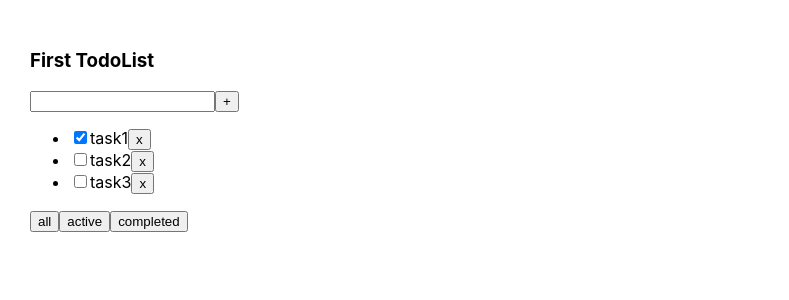
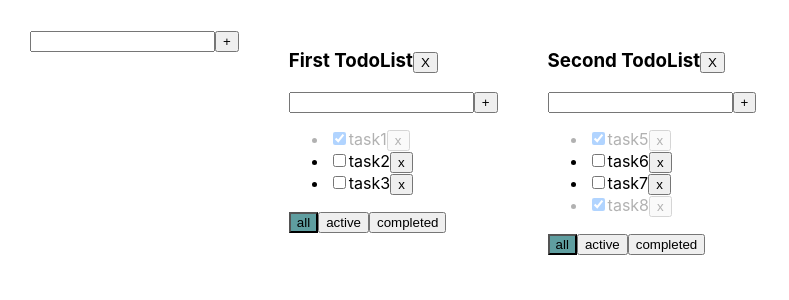
Before and after one commit to AntonKasheuski/My_TodoList, a React (Create React App) app: page / in a window 1280 px wide. Shown: the top 300 px of the page, without its empty margins (0-789 px from the left). Built offline with nearby package versions, Linux system fonts and the light colour scheme.

Commit message:
commit 2

```diff
--- /dev/null
+++ b/src/AddItem.tsx
@@ -0,0 +1,47 @@
+import React, {ChangeEvent, KeyboardEvent, useState} from 'react';
+import './App.css'
+
+type PropsType = {
+    addItem: (title: string) => void
+}
+
+export const AddItem = (props: PropsType) => {
+
+    const [taskTextInsert, setTaskTextInsert] = useState<string>('')
+    const [error, setError] = useState<boolean>(false)
+
+    const taskTextInsertHandler = (e: ChangeEvent<HTMLInputElement>) => {
+        if (error) {
+            setError(false)
+            setTaskTextInsert('')
+        } else {
+            setTaskTextInsert(e.currentTarget.value)
+        }
+    }
+    const addTask = () => {
+        const trimmedTask = taskTextInsert.trim()
+        if (trimmedTask) {
+            props.addItem(taskTextInsert)
+            setTaskTextInsert('')
+        } else {
+            setError(true)
+            setTaskTextInsert('Add text!')
+        }
+    }
+    const addTaskOnEnter = (e: KeyboardEvent<HTMLInputElement>) => {
+        if (e.key === "Enter") {
+            addTask()
+        }
+    }
+
+    return (
+        <div>
+            <input className={error ? "error" : ""}
+                   value={taskTextInsert}
+                   onChange={taskTextInsertHandler}
+                   onKeyPress={addTaskOnEnter}
+            />
+            <button onClick={addTask}>+</button>
+        </div>
+    );
+};
--- a/src/App.tsx
+++ b/src/App.tsx
@@ -2,58 +2,103 @@ import React, {useState} from 'react';
 import './App.css'
 import TodoList from "./TodoList";
 import {v1} from "uuid";
+import {AddItem} from "./AddItem";
 
-type TaskType = {
+export type TaskType = {
     id: string,
     title: string,
     isDone: boolean
 }
-
-export type TodoListType = Array<TaskType>
-
 export type FilterType = 'all' | 'active' | 'completed'
+export type TodoListType = {
+    id: string,
+    titleTD: string,
+    filter: FilterType
+}
+export type TasksListType = {
+    [key: string]: Array<TaskType>
+}
 
 function App() {
-    const [tasks, setTasks] = useState<TodoListType>([
-        {id: v1(), title: "task1", isDone: true},
-        {id: v1(), title: "task2", isDone: false},
-        {id: v1(), title: "task3", isDone: false},
+    const todoListsID1 = v1();
+    const todoListsID2 = v1();
+    const [todoLists, setTodoLists] = useState<Array<TodoListType>>([
+        {id: todoListsID1, titleTD: "First TodoList", filter: 'all'},
+        {id: todoListsID2, titleTD: "Second TodoList", filter: 'all'},
     ])
-    const [filter, setFilter] = useState<FilterType>('all')
+    const [tasks, setTasks] = useState<TasksListType>({
+        [todoListsID1]: [{id: v1(), title: "task1", isDone: true},
+            {id: v1(), title: "task2", isDone: false},
+            {id: v1(), title: "task3", isDone: false}],
+        [todoListsID2]: [{id: v1(), title: "task5", isDone: true},
+            {id: v1(), title: "task6", isDone: false},
+            {id: v1(), title: "task7", isDone: false},
+            {id: v1(), title: "task8", isDone: true}],
+    })
 
-    const removeTask = (taskID: string) => {
-        setTasks(tasks.filter(t => t.id !== taskID))
+    const removeTask = (taskID: string, todoListID: string) => {
+        const tasksCopy = {...tasks}
+        tasksCopy[todoListID] = tasks[todoListID].filter(t => t.id !== taskID)
+        setTasks(tasksCopy)
     }
-    const addTask = (title: string) => {
-        const newTask = {id: v1(), title, isDone: false}
-        setTasks([...tasks, newTask])
+    const addTask = (title: string, todoListID: string) => {
+        const tasksCopy = {...tasks}
+        tasksCopy[todoListID] = [...tasks[todoListID], {id: v1(), title, isDone: false}]
+        setTasks(tasksCopy)
     }
-    const changeTaskStatus = (taskID: string, isDone: boolean) => {
-        setTasks(tasks.map(t => t.id === taskID ? {...t, isDone} : t))
+    const changeTaskStatus = (taskID: string, isDone: boolean, todoListID: string) => {
+        const tasksCopy = {...tasks}
+        tasksCopy[todoListID] = tasks[todoListID].map(t => t.id === taskID ? {...t, isDone} : t)
+        setTasks(tasksCopy)
     }
-    const changeFilter = (filter: FilterType) => {
-        setFilter(filter)
+    const changeFilter = (filter: FilterType, todoListID: string) => {
+        const filteredTodoLists = todoLists.map(tl =>
+            tl.id === todoListID ? {...tl, filter} : tl)
+        setTodoLists(filteredTodoLists)
+    }
+    const removeTodoList = (todoListID: string) => {
+        const newTodoLists = todoLists.filter(tl => tl.id !== todoListID)
+        setTodoLists(newTodoLists)
+        const tasksCopy = {...tasks}
+        delete tasksCopy[todoListID]
+        setTasks(tasksCopy)
+    }
+    const addTodoList = (title: string) => {
+        const newTodoListID = v1();
+        setTodoLists([...todoLists, {id: newTodoListID, titleTD: title, filter: 'all'}])
+        setTasks({...tasks, [newTodoListID]: []})
     }
 
-    let filteredTasks = [...tasks]
-    if (filter === "active") {
-        filteredTasks = filteredTasks.filter(t => !t.isDone)
-    }
-    if (filter === "completed") {
-        filteredTasks = filteredTasks.filter(t => t.isDone)
-    }
-
+    const todoListsRender = todoLists.map(tl => {
+        let filteredTasks = [...tasks[tl.id]]
+        if (tl.filter === "active") {
+            filteredTasks = filteredTasks.filter(t => !t.isDone)
+        }
+        if (tl.filter === "completed") {
+            filteredTasks = filteredTasks.filter(t => t.isDone)
+        }
+        return (
+            <TodoList
+                key={tl.id}
+                todoListTitle={tl.titleTD}
+                todoListID={tl.id}
+                todoListTasks={filteredTasks}
+                filter={tl.filter}
+                removeTask={removeTask}
+                addTask={addTask}
+                changeTaskStatus={changeTaskStatus}
+                changeFilter={changeFilter}
+                removeTodoList={removeTodoList}
+            />
+        )
+    })
 
     return (
         <div className="App">
-            <TodoList
-                todoListTitle={"First TodoList"}
-                todoList={filteredTasks}
-                removeTask={removeTask}
-                addTask={addTask}
-                changeFilter={changeFilter}
-                changeTaskStatus={changeTaskStatus}
+            <AddItem
+                addItem={addTodoList}
             />
+            {todoListsRender}
         </div>
     );
 }
--- a/src/TodoList.tsx
+++ b/src/TodoList.tsx
@@ -1,78 +1,73 @@
-import React, {ChangeEvent, KeyboardEvent, useState} from 'react';
-import {FilterType, TodoListType} from "./App";
+import React, {ChangeEvent} from 'react';
+import {FilterType, TaskType} from "./App";
+import './App.css'
+import {AddItem} from "./AddItem";
 
 type TodoListPropsType = {
     todoListTitle: string,
-    todoList: TodoListType,
-    removeTask: (taskID: string) => void
-    addTask: (title: string) => void
-    changeFilter: (filter: FilterType) => void
-    changeTaskStatus: (taskID: string, isDone: boolean) => void
+    todoListID: string,
+    todoListTasks: Array<TaskType>,
+    filter: FilterType,
+    removeTask: (taskID: string, todoListID: string) => void
+    addTask: (title: string, todoListID: string) => void
+    changeTaskStatus: (taskID: string, isDone: boolean, todoListID: string) => void
+    changeFilter: (filter: FilterType, todoListID: string) => void
+    removeTodoList: (todoListID: string) => void
 }
 
 const TodoList = (props: TodoListPropsType) => {
-    const todoListTasks = props.todoList.map(t => {
-        const removeTask = (taskID: string) => {
-            props.removeTask(taskID)
+    const todoListTasks = props.todoListTasks.map(t => {
+        const removeTask = (taskID: string, todoListID: string) => {
+            props.removeTask(taskID, todoListID)
         }
         const changeTaskStatus = (e: ChangeEvent<HTMLInputElement>) => {
-            props.changeTaskStatus(t.id, e.currentTarget.checked)
+            props.changeTaskStatus(t.id, e.currentTarget.checked, props.todoListID)
         }
         return (
-            <li key={t.id}>
+            <li key={t.id} className={t.isDone ? 'is-done' : ''}>
                 <input type={"checkbox"} checked={t.isDone} onChange={changeTaskStatus}/>
                 <span>{t.title}</span>
-                <button onClick={() => removeTask(t.id)}>x</button>
+                <button onClick={() => removeTask(t.id, props.todoListID)}>x</button>
             </li>
         )
     })
 
-    const [taskTextInsert, setTaskTextInsert] = useState<string>('')
-    const [error, setError] = useState<boolean>(false)
-
-    const taskTextInsertHandler = (e: ChangeEvent<HTMLInputElement>) => {
-        if (error) {
-            setError(false)
-            setTaskTextInsert('')
-        } else {
-            setTaskTextInsert(e.currentTarget.value)
-        }
+    const onClickFilterHandler = (filter: FilterType) => {
+        props.changeFilter(filter, props.todoListID)
     }
-    const addTask = () => {
-        const trimmedTask = taskTextInsert.trim()
-        if (trimmedTask) {
-            props.addTask(taskTextInsert)
-            setTaskTextInsert('')
-        } else {
-            setError(true)
-            setTaskTextInsert('Add text!')
-        }
+    const onClickRemoveTodoListHandler = () => {
+        props.removeTodoList(props.todoListID)
     }
-    const addTaskOnEnter = (e: KeyboardEvent<HTMLInputElement>) => {
-        if (e.key === "Enter") {
-            addTask()
-        }
-    }
-    const onClickFilterHandler = (filter: FilterType) => {
-        props.changeFilter(filter)
+    const addTask = (title: string) => {
+        props.addTask(title, props.todoListID)
     }
 
     return (
         <div>
-            <h3>{props.todoListTitle}</h3>
-            <input className={error ? "error" : ""}
-                value={taskTextInsert}
-                onChange={taskTextInsertHandler}
-                onKeyPress={addTaskOnEnter}
+            <h3>
+                {props.todoListTitle}
+                <button onClick={onClickRemoveTodoListHandler}>X</button>
+            </h3>
+            <AddItem
+                addItem={addTask}
             />
-            <button onClick={addTask}>+</button>
             <ul>
                 {todoListTasks}
             </ul>
             <div>
-                <button onClick={()=>onClickFilterHandler('all')}>all</button>
-                <button onClick={()=>onClickFilterHandler('active')}>active</button>
-                <button onClick={()=>onClickFilterHandler('completed')}>completed</button>
+                <button
+                    className={props.filter === 'all' ? 'active-filter' : ''}
+                    onClick={() => onClickFilterHandler('all')}
+                >all
+                </button>
+                <button
+                    className={props.filter === 'active' ? 'active-filter' : ''}
+                    onClick={() => onClickFilterHandler('active')}>active
+                </button>
+                <button
+                    className={props.filter === 'completed' ? 'active-filter' : ''}
+                    onClick={() => onClickFilterHandler('completed')}>completed
+                </button>
             </div>
         </div>
     );
```
